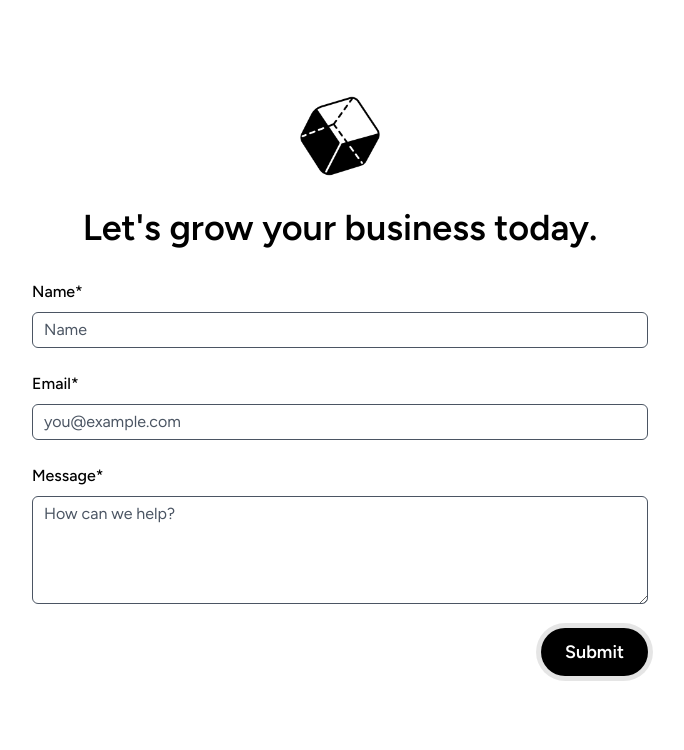
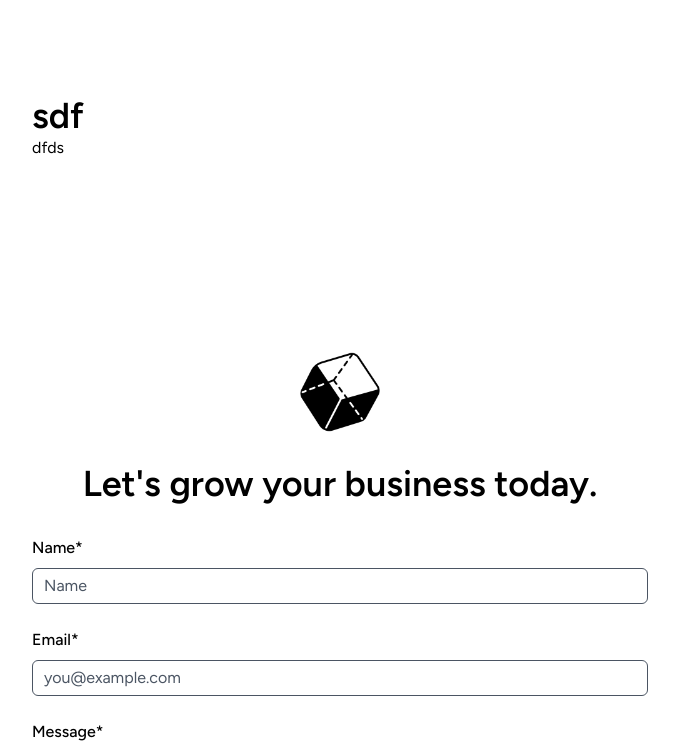
Before and after one commit to jnaples/jasper-lab, a Next.js app: page / in a window 1280 px wide. Shown: the part 857-1607 px from the top of the page, without its empty margins (300-984 px from the left). Built offline with nearby package versions, Linux system fonts and the light colour scheme.

Commit message:
Add safari theme color

```diff
--- a/src/app/layout.js
+++ b/src/app/layout.js
@@ -17,12 +17,14 @@ const playfair = Libre_Baskerville({
 export const metadata = {
   title: "JasperLab",
   description: "Design that drives customers",
-  themeColor: "#f97316",
 };
 
 export default function RootLayout({ children }) {
   return (
     <html lang="en">
+      <head>
+        <meta name="theme-color" content="#f97316" />
+      </head>
       <body
         className={`${figTreeSans.variable} ${playfair.variable} antialiased`}
       >
--- a/src/app/page.js
+++ b/src/app/page.js
@@ -5,6 +5,7 @@ import Hero from "@/components/Hero";
 import NavBarLight from "@/components/NavBarLight";
 import NavBar from "@/components/NavBarLight";
 import PrimaryFeatures from "@/components/PrimaryFeatures";
+import Services from "@/components/Services";
 
 export default function Home() {
   return (
@@ -12,6 +13,7 @@ export default function Home() {
       <div className="relative min-h-screen">
         <NavBarLight />
         <Hero />
+        <Services />
         <FinalCTA />
       </div>
       <Footer />
--- /dev/null
+++ b/src/components/Services.jsx
@@ -0,0 +1,18 @@
+import Container from "./Container";
+import Section from "./Section";
+
+export default function Services() {
+  return (
+    <Section className="py-20">
+      <Container>
+        <div className="mx-auto w-full md:w-2/3 lg:w-1/2">
+          <h2></h2>
+          <div>
+            <h3 className="text-4xl font-semibold">sdf</h3>
+            <p>dfds</p>
+          </div>
+        </div>
+      </Container>
+    </Section>
+  );
+}
```
